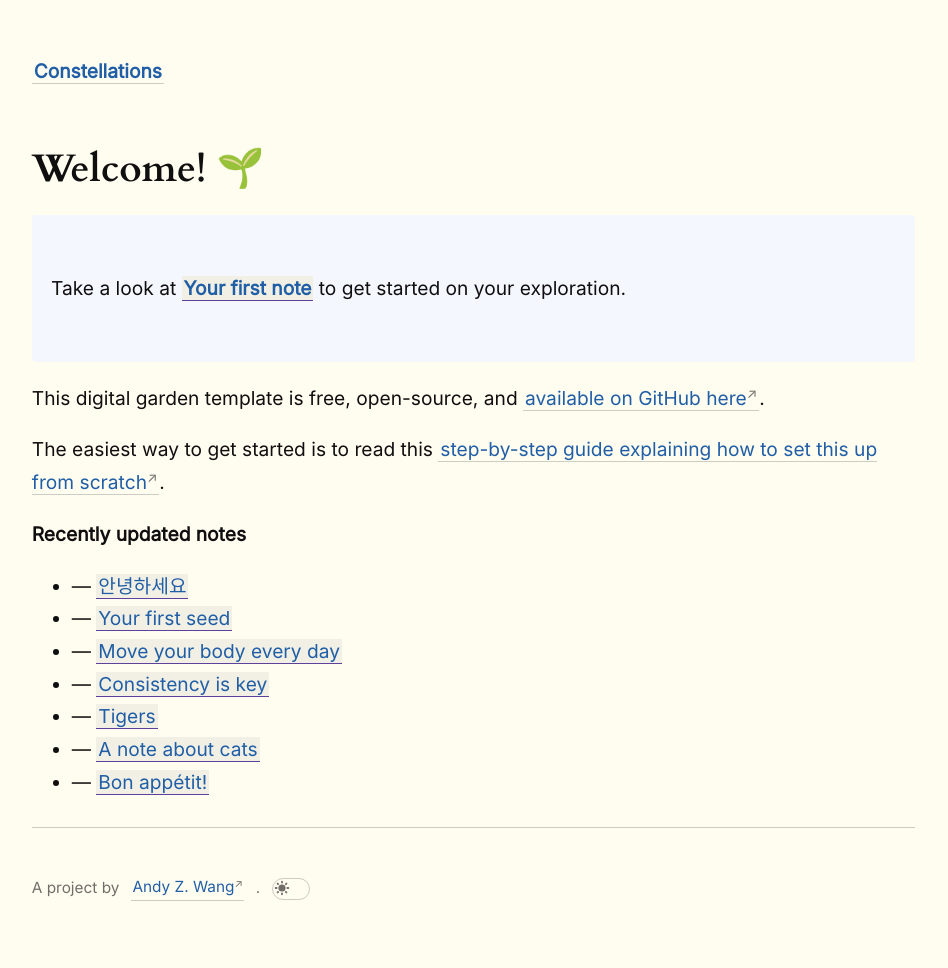
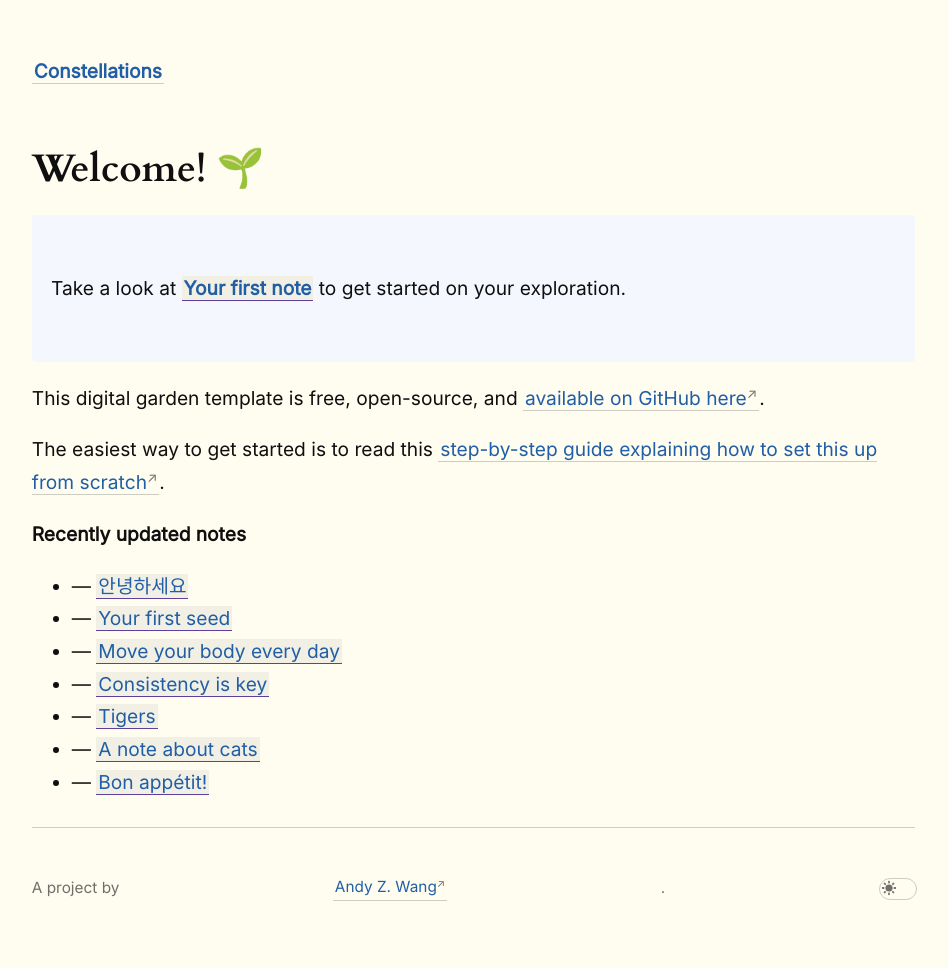
Before and after one commit to andyzwang/notes, a Jekyll site: the page built from _pages/index.md, in a window 1280 px wide. Shown: the whole page, without its empty margins (45-993 px from the left). Built offline with Jekyll 4.4.1, drawn with Linux system fonts in a browser that asks for light colours.

Commit message:
Right-align theme toggle in footer
Give the footer its own flex class (justify-content: space-between)
instead of reusing .nav-bar, so the toggle sits at the far right of
the footer box instead of right next to the attribution text.

```diff
--- a/_includes/footer.html
+++ b/_includes/footer.html
@@ -1,4 +1,4 @@
-<div class="nav-bar">
+<div class="footer-bar">
     A project by <a class="external-link" href="https://andyzwang.com">Andy Z. Wang</a>.
 
     <span id="theme-toggle" title="Toggle dark mode" aria-label="Toggle dark mode" role="switch" aria-checked="false">
--- a/_sass/_style.scss
+++ b/_sass/_style.scss
@@ -116,6 +116,13 @@ nav {
   gap: 0.75em;
 }
 
+.footer-bar {
+  display: flex;
+  align-items: center;
+  justify-content: space-between;
+  gap: 1em;
+}
+
 #notes-entry-container {
   display: grid;
   grid-gap: 2em;
```
